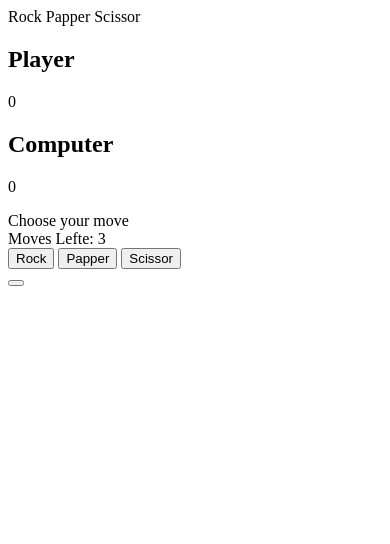
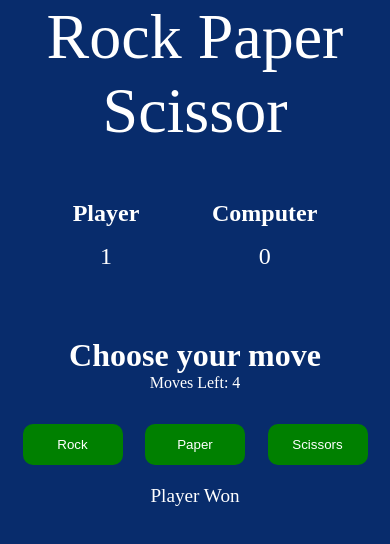
Before and after one commit to cauapabl0/rock-paper-scissors, a plain HTML site: page index.html in a window 390 px wide. Both pictures are taken after a click on the button "Rock". Drawn offline with Linux system fonts and the light colour scheme.

Commit message:
main.css and app.js finished

```diff
--- a/css/main.css
+++ b/css/main.css
@@ -0,0 +1,100 @@
+/* styles.css */
+/* universal selector - Applies to whole document */
+*{
+    padding: 0;
+    margin: 0;
+    box-sizing: border-box;
+    background: #082c6c;
+    color: #fff;
+}
+/* To center everything in game */
+.game{
+    display: flex;
+    flex-direction: column;
+    height: 100vh;
+    width: 100vw;
+    justify-content: center;
+    align-items: center;
+}
+
+/* Title of the game */
+.title{
+    position: absolute;
+    top: 0;
+    font-size: 4rem;
+    z-index: 2;
+}
+
+/* Score Board */
+.score{
+    display: flex;
+    width: 30vw;
+    justify-content: space-evenly;
+    position: absolute;
+    top: 70px;
+    z-index: 1;
+}
+
+/* Score  */
+.p-count,.c-count{
+    text-align: center;
+    font-size: 1.5rem;
+    margin-top: 1rem;
+}
+
+/* displaying three buttons in one line */
+.options{
+    display: flex;
+    width: 50vw;
+    justify-content: space-evenly;
+    margin-top: 2rem;
+}
+
+/* Styling on all three buttons */
+.rock, .paper, .scissor{
+    padding: 0.8rem;
+    width: 100px;
+    border-radius: 10px;
+    background: green;
+    outline: none;
+    border-color: green;
+    border: none;
+    cursor: pointer;
+}
+
+.move{
+    font-size: 2rem;
+    font-weight: bold;
+}
+
+/* Reload button style */
+.reload {
+    display: none;
+    margin-top: 2rem;
+    padding: 1rem;
+    background: green;
+    outline: none;
+    border: none;
+    border-radius: 10px;
+    cursor: pointer;
+}
+
+.result{
+    margin-top: 20px;
+    font-size: 1.2rem;
+}
+
+/* Responsive Design */
+@media screen and (max-width: 612px)
+{
+    .title{
+        text-align: center;
+    }
+    .score{
+        position: absolute;
+        top: 200px;
+        width: 100vw;
+    }
+    .options{
+        width: 100vw;
+    }
--- a/index.html
+++ b/index.html
@@ -1,54 +1,54 @@
+<!-- index.html -->
+
 <!DOCTYPE html>
 <html lang="en">
 <head>
     <meta charset="UTF-8">
     <meta name="viewport"
-            content="width=device-width",
-                        initial-scale="1.0">
-    <link rel="stylesheet" href="/css/main.css">
-    <title>Rock Papper Scissor</title>
+          content="width=device-width,
+                   initial-scale=1.0">
+    <link rel="stylesheet" href="css/main.css">
+    <title>Rock Paper Scissor</title>
 </head>
 <body>
     <section class="game">
-        <!-- Title -->
-        <div class="title">Rock Papper Scissor</div>
+        <!--Title -->
+        <div class="title">Rock Paper Scissor</div>
 
-        <!-- Display Score-->
+          <!--Display Score of player and computer -->
         <div class="score">
             <div class="playerScore">
                 <h2>Player</h2>
                 <p class="p-count count">0</p>
+
             </div>
-
             <div class="computerScore">
                 <h2>Computer</h2>
                 <p class="c-count count">0</p>
+
             </div>
-
         </div>
 
         <div class="move">Choose your move</div>
 
-            <!-- Moves lefts-->
-        <div class="moveslefts">Moves Lefte: 3</div>
+          <!--Number of moves left before game ends -->
+        <div class="movesleft">Moves Left: 5 </div>
 
-            <!-- Options avaliable-->
+          <!--Options available to player to play game -->
         <div class="options">
             <button class="rock">Rock</button>
-            <button class="papper">Papper</button>
-            <button class="scissors">Scissor</button>
+            <button class="paper">Paper</button>
+            <button class="scissor">Scissors</button>
         </div>
 
-
-        <!-- Result of game-->
+          <!--Final result of game -->
         <div class="result"></div>
 
-        <!-- Reload the game-->
+          <!--Reload the game -->
         <button class="reload"></button>
 
     </section>
 
-    <script src="/js/app.js"></script>
+    <script src="js/app.js"></script>
 </body>
-
 </html>
--- a/js/app.js
+++ b/js/app.js
@@ -0,0 +1,133 @@
+
+// app.js
+
+// Complete logic of game inside this function
+const game = () => {
+    let playerScore = 0;
+    let computerScore = 0;
+    let moves = 0;
+
+
+    // Function to
+    const playGame = () => {
+        const rockBtn = document.querySelector('.rock');
+        const paperBtn = document.querySelector('.paper');
+        const scissorBtn = document.querySelector('.scissor');
+        const playerOptions = [rockBtn,paperBtn,scissorBtn];
+        const computerOptions = ['rock','paper','scissors']
+
+        // Function to start playing game
+        playerOptions.forEach(option => {
+            option.addEventListener('click',function(){
+
+                const movesLeft = document.querySelector('.movesleft');
+                moves++;
+                movesLeft.innerText = `Moves Left: ${5-moves}`;
+
+
+                const choiceNumber = Math.floor(Math.random()*3);
+                const computerChoice = computerOptions[choiceNumber];
+
+                // Function to check who wins
+                winner(this.innerText,computerChoice)
+
+                // Calling gameOver function after 10 moves
+                if(moves == 5){
+                    gameOver(playerOptions,movesLeft);
+                }
+            })
+        })
+
+    }
+
+    // Function to decide winner
+    const winner = (player,computer) => {
+        const result = document.querySelector('.result');
+        const playerScoreBoard = document.querySelector('.p-count');
+        const computerScoreBoard = document.querySelector('.c-count');
+        player = player.toLowerCase();
+        computer = computer.toLowerCase();
+        if(player === computer){
+            result.textContent = 'Tie'
+        }
+        else if(player == 'rock'){
+            if(computer == 'paper'){
+                result.textContent = 'Computer Won';
+                computerScore++;
+                computerScoreBoard.textContent = computerScore;
+
+            }else{
+                result.textContent = 'Player Won'
+                playerScore++;
+                playerScoreBoard.textContent = playerScore;
+            }
+        }
+        else if(player == 'scissors'){
+            if(computer == 'rock'){
+                result.textContent = 'Computer Won';
+                computerScore++;
+                computerScoreBoard.textContent = computerScore;
+            }else{
+                result.textContent = 'Player Won';
+                playerScore++;
+                playerScoreBoard.textContent = playerScore;
+            }
+        }
+        else if(player == 'paper'){
+            if(computer == 'scissors'){
+                result.textContent = 'Computer Won';
+                computerScore++;
+                computerScoreBoard.textContent = computerScore;
+            }else{
+                result.textContent = 'Player Won';
+                playerScore++;
+                playerScoreBoard.textContent = playerScore;
+            }
+        }
+    }
+
+    // Function to run when game is over
+    const gameOver = (playerOptions,movesLeft) => {
+
+        const chooseMove = document.querySelector('.move');
+        const result = document.querySelector('.result');
+        const reloadBtn = document.querySelector('.reload');
+
+        playerOptions.forEach(option => {
+            option.style.display = 'none';
+        })
+
+
+        chooseMove.innerText = 'Game Over!!'
+        movesLeft.style.display = 'none';
+
+        if(playerScore > computerScore){
+            result.style.fontSize = '2rem';
+            result.innerText = 'You Won The Game'
+            result.style.color = '#308D46';
+        }
+        else if(playerScore < computerScore){
+            result.style.fontSize = '2rem';
+            result.innerText = 'You Lost The Game';
+            result.style.color = 'red';
+        }
+        else{
+            result.style.fontSize = '2rem';
+            result.innerText = 'Tie';
+            result.style.color = 'grey'
+        }
+        reloadBtn.innerText = 'Restart';
+        reloadBtn.style.display = 'flex'
+        reloadBtn.addEventListener('click',() => {
+            window.location.reload();
+        })
+    }
+
+
+    // Calling playGame function inside game
+    playGame();
+
+}
+
+// Calling the game function
+game();
```
